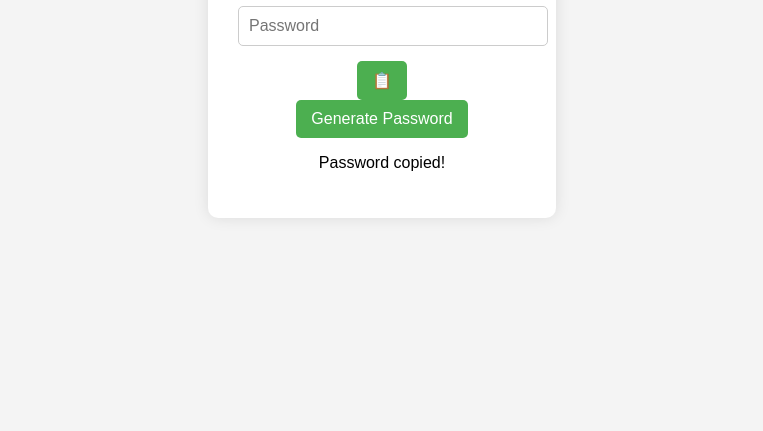
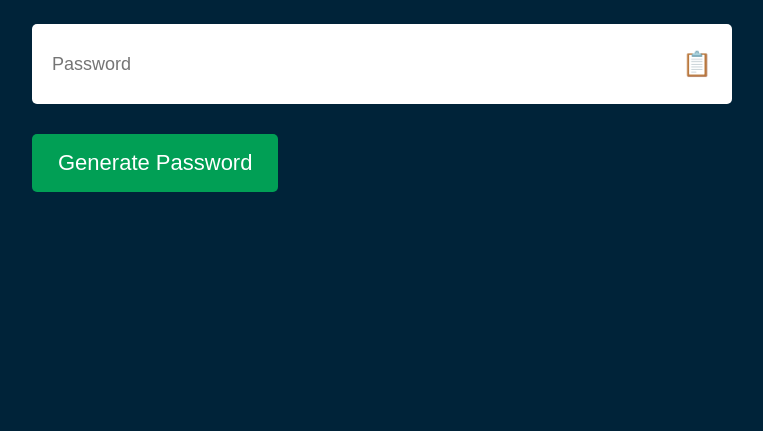
Before and after one commit to SEMBETIARAVIND/Password-Generator, a plain HTML site: page index.html in a window 1280 px wide. Shown: the part 369-800 px from the top of the page, without its empty margins (258-1021 px from the left). Drawn offline with Linux system fonts and the light colour scheme.

Commit message:
Update style.css

```diff
--- a/style.css
+++ b/style.css
@@ -1,40 +1,106 @@
+/* Reset and base font */
+* {
+    margin: 0;
+    padding: 0;
+    font-family: 'Poppins', sans-serif;
+    box-sizing: border-box;
+}
+
 body {
-  font-family: Arial, sans-serif;
-  background: #f4f4f4;
-  display: flex;
-  justify-content: center;
-  align-items: center;
-  height: 100vh;
-  margin: 0;
+    margin: 0;
+    padding: 0;
+    height: 100vh;
+    background: #002339;
+    color: #fff;
+    display: flex;
+    justify-content: center;
+    align-items: center;
+    font-family: 'Poppins', sans-serif;
 }
 
 .container {
-  background: white;
-  padding: 30px;
-  border-radius: 10px;
-  box-shadow: 0px 0px 15px rgba(0,0,0,0.1);
-  text-align: center;
+    width: 90%;
+    max-width: 700px;
+    text-align: center;
 }
 
-#password {
-  width: 100%;
-  padding: 10px;
-  margin: 15px 0;
-  font-size: 16px;
-  border: 1px solid #ccc;
-  border-radius: 5px;
+
+.container h1 {
+    font-weight: 500;
+    font-size: 45px;
 }
 
-button {
-  background-color: #4CAF50;
-  color: white;
-  padding: 10px 15px;
-  border: none;
-  font-size: 16px;
-  cursor: pointer;
-  border-radius: 5px;
+.container h1 span {
+    color: #019f55;
+    border-bottom: 4px solid #019f55;
+    padding-bottom: 7px;
 }
 
-button:hover {
-  background-color: #45a049;
+/* Display box */
+.display {
+    width: 100%;
+    margin: 50px 0 30px;
+    background: #fff;
+    color: #333;
+    display: flex;
+    align-items: center;
+    justify-content: space-between;
+    padding: 26px 20px;
+    border-radius: 5px;
+    box-sizing: border-box;
 }
+
+
+.display input {
+    width: 100%;
+    font-size: 18px;
+    border: none;
+    outline: none;
+    color: #333;
+    background: transparent;
+}
+
+/* Copy icon button */
+.copy-icon-btn {
+    font-size: 24px;
+    background: transparent;
+    border: none;
+    cursor: pointer;
+    color: #019f55;
+    transition: transform 0.3s ease;
+}
+
+.copy-icon-btn:hover {
+    transform: scale(1.4);
+    color: #017a40;
+}
+
+/* Generate button */
+.generate-btn {
+    border: 0;
+    outline: 0;
+    background: #019f55;
+    color: #fff;
+    font-size: 22px;
+    font-weight: 300;
+    display: flex;
+    align-items: center;
+    justify-content: center;
+    padding: 16px 26px;
+    border-radius: 5px;
+    cursor: pointer;
+    transition: background 0.3s ease;
+}
+
+.generate-btn:hover {
+    background: #017a40;
+}
+
+/* Copy feedback message */
+#copyFeedback {
+    margin-top: 15px;
+    color: #00ffcc;
+    display: none;
+    text-align: center;
+    font-size: 16px;
+}
```
